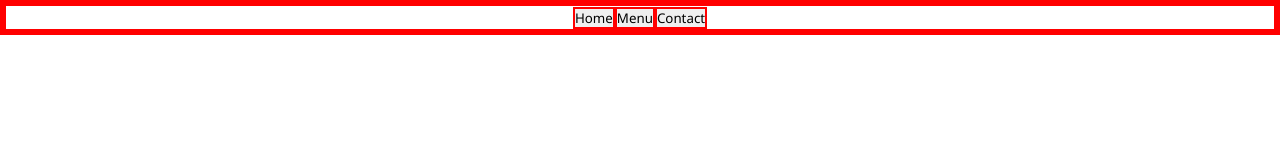
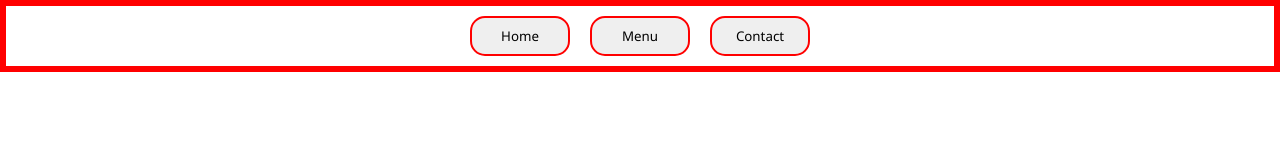
Before and after one commit to CyprianESPI/odin-restaurant-page, a plain HTML site: page index.html in a window 1280 px wide. Drawn offline with Linux system fonts and the light colour scheme.

Commit message:
UI buttons

```diff
--- a/styles.css
+++ b/styles.css
@@ -21,3 +21,10 @@ main {
     box-shadow: rgba(0, 0, 0, 0.35) 0px 5px 15px;
     border-radius: 15px;
 }
+
+button {
+    border-radius: 15px;
+    width: 100px;
+    height: 3em;
+    margin: 10px;
+}
```
